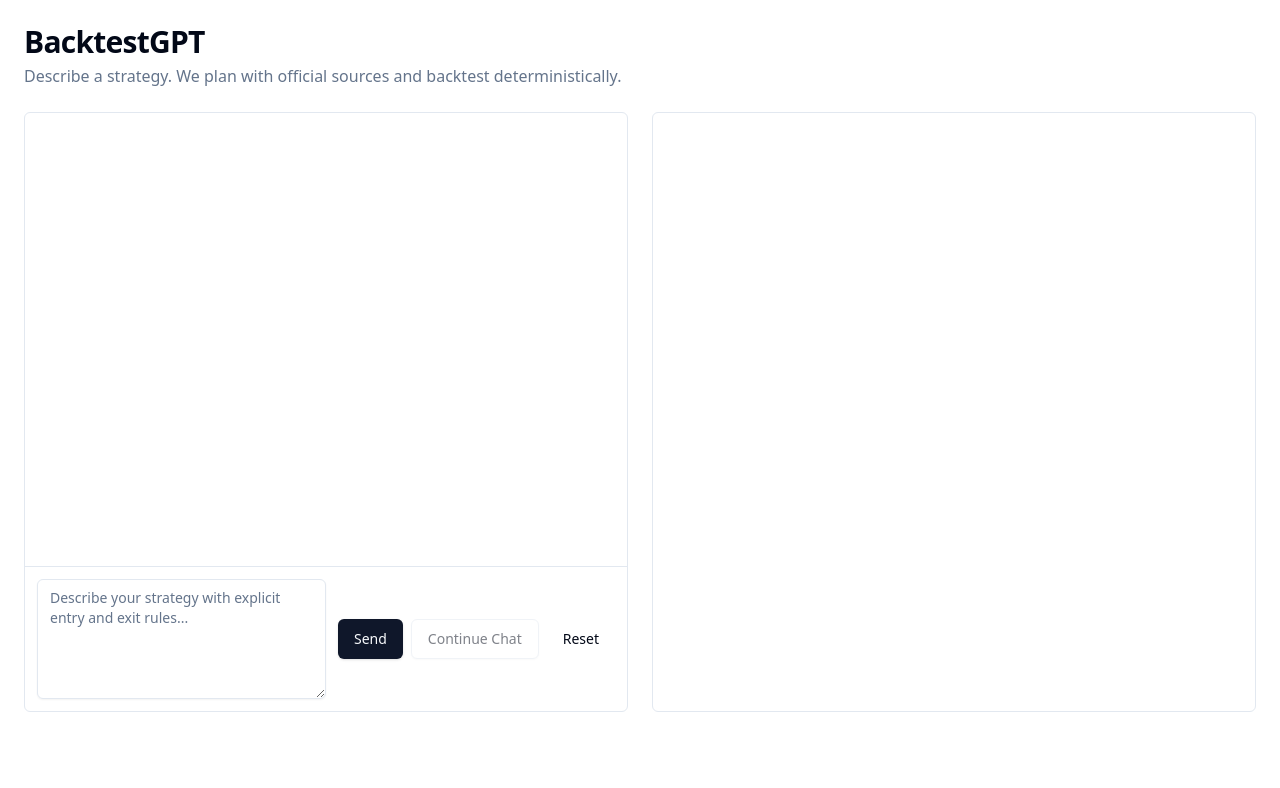
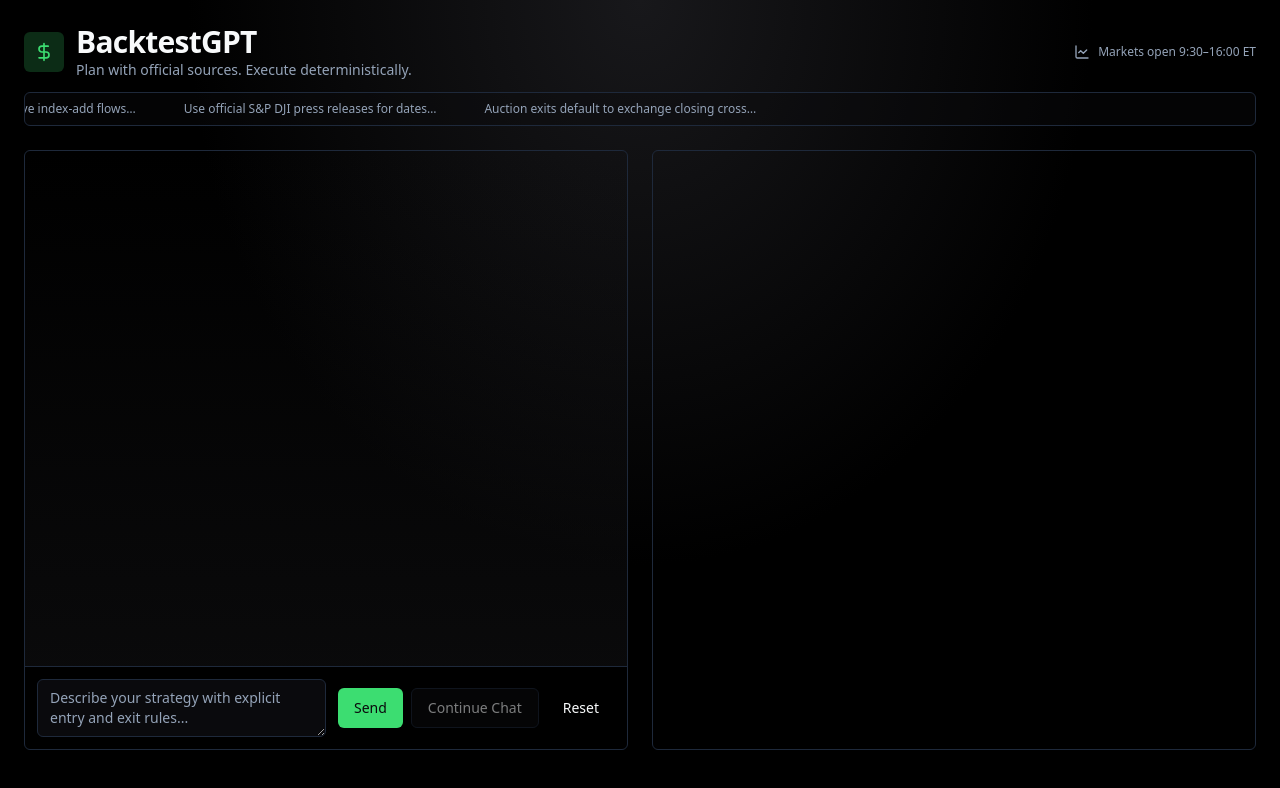
Before and after one commit to stepandel/backtestgpt, a Next.js app: page / in a window 1280 px wide. Shown: the top 788 px of the page. Built offline with nearby package versions, Linux system fonts and the light colour scheme.

Commit message:
wip design revamp

```diff
--- a/app/globals.css
+++ b/app/globals.css
@@ -35,8 +35,8 @@
 }
 
 .dark {
-  --background: 222.2 84% 4.9%;
-  --foreground: 210 40% 98%;
+  --background: 240 10% 4.5%;
+  --foreground: 210 30% 98%;
   --muted: 217.2 32.6% 17.5%;
   --muted-foreground: 215 20.2% 65.1%;
   --popover: 222.2 84% 4.9%;
@@ -45,15 +45,23 @@
   --card-foreground: 210 40% 98%;
   --border: 217.2 32.6% 17.5%;
   --input: 217.2 32.6% 17.5%;
-  --primary: 210 40% 98%;
-  --primary-foreground: 222.2 47.4% 11.2%;
+  --primary: 140 70% 55%;
+  --primary-foreground: 240 10% 4.5%;
   --secondary: 217.2 32.6% 17.5%;
   --secondary-foreground: 210 40% 98%;
-  --accent: 217.2 32.6% 17.5%;
-  --accent-foreground: 210 40% 98%;
+  --accent: 160 55% 20%;
+  --accent-foreground: 160 80% 80%;
   --destructive: 0 62.8% 30.6%;
   --destructive-foreground: 210 40% 98%;
   --ring: 217.2 32.6% 17.5%;
 }
 
-/* End base */
+/* Simple ticker animation */
+@keyframes ticker {
+  0% {
+    transform: translateX(0%);
+  }
+  100% {
+    transform: translateX(-100%);
+  }
+}
--- a/app/layout.tsx
+++ b/app/layout.tsx
@@ -8,9 +8,11 @@
 
 export default function RootLayout({ children }: { children: any }) {
   return (
-    <html lang="en" suppressHydrationWarning>
+    <html lang="en" suppressHydrationWarning className="dark">
       <body>
-        <div className="min-h-screen">{children}</div>
+        <div className="min-h-screen bg-[radial-gradient(ellipse_at_top,_var(--tw-gradient-stops))] from-zinc-900 via-black to-black">
+          {children}
+        </div>
       </body>
     </html>
   );
--- a/app/page.tsx
+++ b/app/page.tsx
@@ -1,16 +1,41 @@
 // @ts-nocheck
 import Chat from "../components/Chat";
 import Results from "../components/Results";
+import { DollarSign, LineChart, RefreshCw } from "lucide-react";
 
 export default function Page() {
   return (
     <main className="container mx-auto max-w-7xl p-6 space-y-6">
-      <header className="space-y-1">
-        <h1 className="text-3xl font-bold tracking-tight">BacktestGPT</h1>
-        <p className="text-muted-foreground">
-          Describe a strategy. We plan with official sources and backtest
-          deterministically.
-        </p>
+      <header className="space-y-3">
+        <div className="flex items-center justify-between">
+          <div className="flex items-center gap-3">
+            <div className="h-10 w-10 rounded-md bg-primary/20 flex items-center justify-center">
+              <DollarSign className="h-5 w-5 text-primary" />
+            </div>
+            <div>
+              <h1 className="text-3xl font-bold tracking-tight">BacktestGPT</h1>
+              <p className="text-sm text-muted-foreground">
+                Plan with official sources. Execute deterministically.
+              </p>
+            </div>
+          </div>
+          <div className="hidden md:flex items-center gap-2 text-xs text-muted-foreground">
+            <LineChart className="h-4 w-4" /> Markets open 9:30–16:00 ET
+          </div>
+        </div>
+        <div className="relative overflow-hidden rounded-md border bg-background/40">
+          <div className="animate-[ticker_40s_linear_infinite] whitespace-nowrap py-2 px-3 text-xs text-muted-foreground">
+            <span className="mx-6">
+              S&P 500 rebalances drive index-add flows…
+            </span>
+            <span className="mx-6">
+              Use official S&P DJI press releases for dates…
+            </span>
+            <span className="mx-6">
+              Auction exits default to exchange closing cross…
+            </span>
+          </div>
+        </div>
       </header>
       <div className="grid grid-cols-1 md:grid-cols-2 gap-6">
         <div className="rounded-md border h-[calc(100vh-200px)] overflow-hidden">
--- a/components/Chat.tsx
+++ b/components/Chat.tsx
@@ -161,7 +161,7 @@
 
   return (
     <div className="h-full flex flex-col">
-      <div className="flex-1 overflow-auto p-4">
+      <div className="flex-1 overflow-auto p-4 bg-gradient-to-b from-transparent via-zinc-900/20 to-zinc-900/40">
         {messages.length > 0 && (
           <div className="space-y-3 text-sm">
             {messages.map((m, i) => (
@@ -193,6 +193,7 @@
           value={prompt}
           onChange={(e) => setPrompt(e.target.value)}
           placeholder="Describe your strategy with explicit entry and exit rules..."
+          className="min-h-[44px] max-h-40"
         />
         <div className="flex items-center gap-2">
           <Button type="submit" disabled={loading}>
--- a/components/Results.tsx
+++ b/components/Results.tsx
@@ -37,7 +37,7 @@
     <div className="space-y-6">
       <StatsCards stats={results.stats} />
       <div className="grid grid-cols-1 md:grid-cols-2 gap-6">
-        <Card>
+        <Card className="bg-zinc-950/40 backdrop-blur">
           <CardHeader>
             <CardTitle>Histogram of Returns</CardTitle>
           </CardHeader>
@@ -47,7 +47,7 @@
             />
           </CardContent>
         </Card>
-        <Card>
+        <Card className="bg-zinc-950/40 backdrop-blur">
           <CardHeader>
             <CardTitle>Equity Curve</CardTitle>
           </CardHeader>
@@ -56,7 +56,7 @@
           </CardContent>
         </Card>
       </div>
-      <Card>
+      <Card className="bg-zinc-950/40 backdrop-blur">
         <CardHeader>
           <CardTitle>Per-Ticker Breakdown</CardTitle>
         </CardHeader>
@@ -64,7 +64,7 @@
           <Table rows={results.perTicker} />
         </CardContent>
       </Card>
-      <Card>
+      <Card className="bg-zinc-950/40 backdrop-blur">
         <CardHeader>
           <CardTitle>Citations</CardTitle>
         </CardHeader>
--- a/components/StatsCards.tsx
+++ b/components/StatsCards.tsx
@@ -9,21 +9,21 @@
   const fmtPct = (x: number) => `${(x * 100).toFixed(2)}%`;
   return (
     <div className="grid grid-cols-2 md:grid-cols-4 gap-4">
-      <div className="rounded-md border p-4">
+      <div className="rounded-md border p-4 bg-zinc-950/40 backdrop-blur">
         <div className="text-sm text-muted-foreground">Total P&L</div>
         <div className="text-2xl font-semibold">
           {fmtPct(stats.totalReturn)}
         </div>
       </div>
-      <div className="rounded-md border p-4">
+      <div className="rounded-md border p-4 bg-zinc-950/40 backdrop-blur">
         <div className="text-sm text-muted-foreground">Hit Rate</div>
         <div className="text-2xl font-semibold">{fmtPct(stats.hitRate)}</div>
       </div>
-      <div className="rounded-md border p-4">
+      <div className="rounded-md border p-4 bg-zinc-950/40 backdrop-blur">
         <div className="text-sm text-muted-foreground">Mean</div>
         <div className="text-2xl font-semibold">{fmtPct(stats.mean)}</div>
       </div>
-      <div className="rounded-md border p-4">
+      <div className="rounded-md border p-4 bg-zinc-950/40 backdrop-blur">
         <div className="text-sm text-muted-foreground">Median</div>
         <div className="text-2xl font-semibold">{fmtPct(stats.median)}</div>
       </div>
--- a/package.json
+++ b/package.json
@@ -14,6 +14,7 @@
     "@radix-ui/react-slot": "1.1.0",
     "class-variance-authority": "0.7.0",
     "clsx": "2.1.1",
+    "lucide-react": "^0.539.0",
     "next": "14.2.5",
     "openai": "^5.12.2",
     "react": "18.3.1",
```
Also changed, not shown: 1 other file (tests, documents, lock files or other folders).
